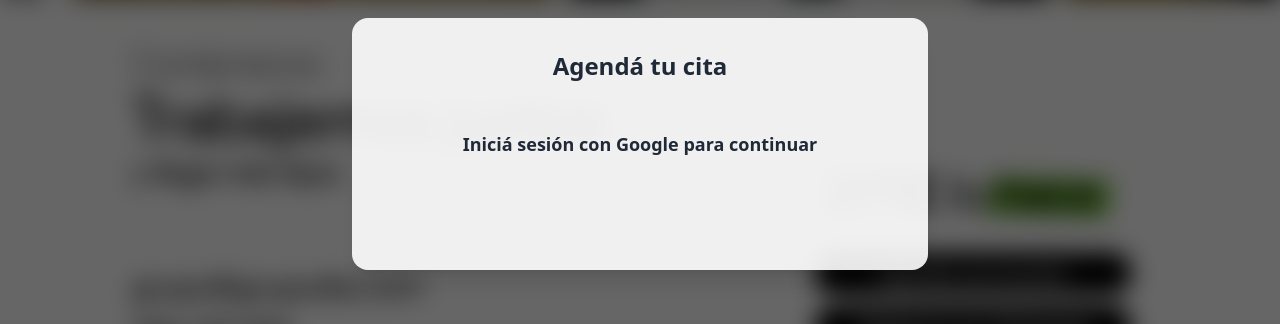
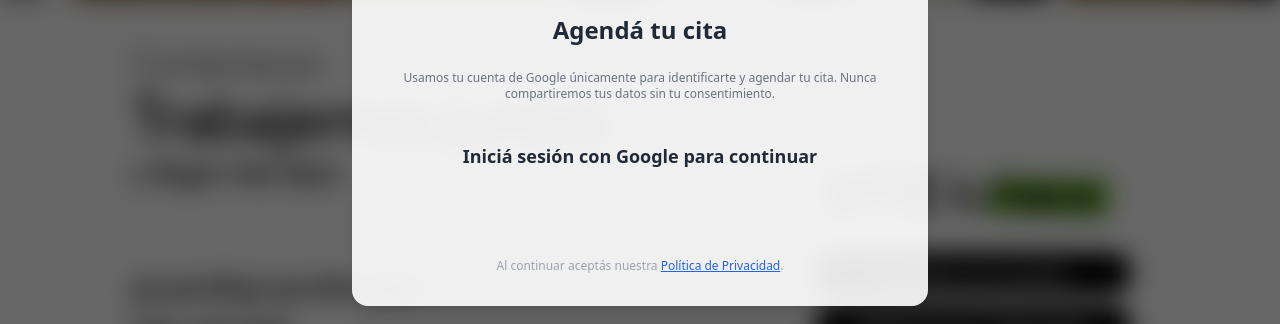
Before and after one commit to f0230/react_im, a React (Vite) app: page / in a window 1280 px wide. Both pictures are taken after a click on the link "Agenda una reunión". Shown: the part 5537-5861 px from the top of the page. Built offline with nearby package versions, Linux system fonts and the light colour scheme; no server answers.

Commit message:
agrege politicas en modal

```diff
--- a/src/components/StepperModal.jsx
+++ b/src/components/StepperModal.jsx
@@ -8,6 +8,8 @@
 import GoogleLoginWrapper from "@/components/Form/GoogleLoginWrapper";
 import { useAuthUser } from "@/hooks/useAuthUser";
 import { useAppointmentForm } from "@/hooks/useAppointmentForm";
+import { Link } from 'react-router-dom';
+
 
 // Componente de error reutilizable
 const ErrorMessage = ({ message }) => {
@@ -85,7 +87,22 @@
 
                         {/* Si no está autenticado, muestra login */}
                         {!isAuthenticated ? (
-                            <GoogleLoginWrapper onLoginSuccess={() => setToken(localStorage.getItem("google_token"))} />
+
+
+<>
+                                <p className="text-xs text-gray-500 text-center mb-4">
+                                    Usamos tu cuenta de Google únicamente para identificarte y agendar tu cita. Nunca compartiremos tus datos sin tu consentimiento.
+                                </p>
+
+                                <GoogleLoginWrapper onLoginSuccess={() => setToken(localStorage.getItem("google_token"))} />
+
+                                <p className="text-xs text-center text-gray-400 mt-2">
+                                    Al continuar aceptás nuestra{' '}
+                                    <Link to="/politica-privacidad" className="underline text-blue-600">
+                                        Política de Privacidad
+                                    </Link>.
+                                </p>
+                            </>
                         ) : (
                             <Stepper
                                 formData={formData}
```
Also changed, not shown: vercel.json.
